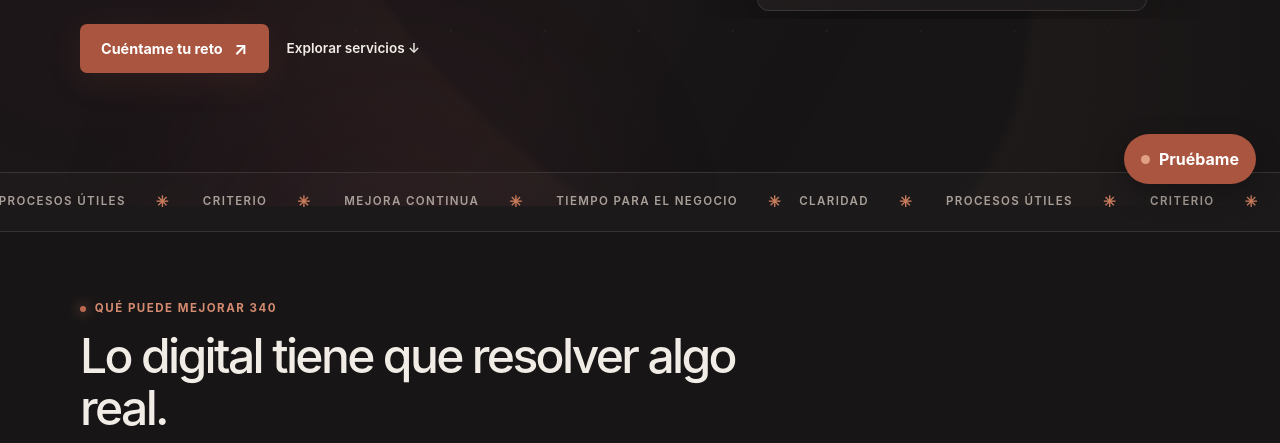
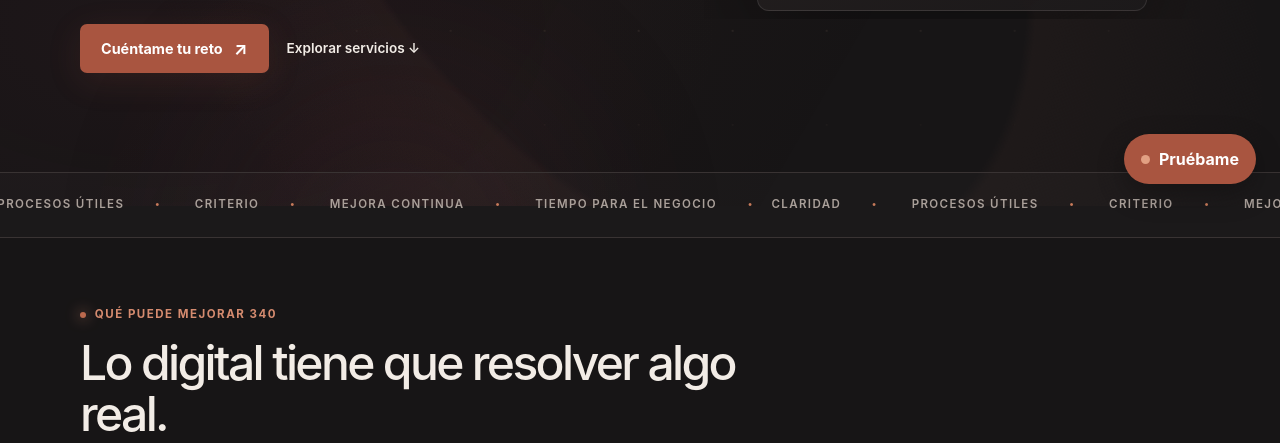
Before and after one commit to mikabastet/AU, a plain HTML site: page index.html in a window 1280 px wide. Shown: the part 594-1037 px from the top of the page. Drawn offline with Linux system fonts and the light colour scheme.

Commit message:
Cambia estrellas de cinta por puntos
Co-authored-by: Copilot <223556219+Copilot@users.noreply.github.com>

```diff
--- a/index.html
+++ b/index.html
@@ -197,7 +197,7 @@ h1 span{display:block;color:#ce8060}
 .marquee-track{display:flex;width:max-content;animation:marqueeSlide 32s linear infinite}
 .marquee-group{display:flex;align-items:center;gap:33px;padding:17px 17px 17px 0;white-space:nowrap}
 .marquee-item{display:flex;align-items:center;gap:30px;color:var(--muted);font-size:.72rem;font-weight:600;letter-spacing:.12em;text-transform:uppercase}
-.marquee-item::after{content:"✳";color:#c77a5a;font-size:.95rem}
+.marquee-item::after{content:"·";color:#c77a5a;font-size:1.2rem}
 .marquee:hover .marquee-track{animation-play-state:paused}
 .contact{padding:86px 0 92px}
 .contact-card{grid-template-columns:.82fr 1.18fr;gap:clamp(28px,6vw,80px);padding:clamp(26px,5vw,56px);border:1px solid #ffffff14;border-radius:14px;background:linear-gradient(135deg,#242020eF,#1b1919eF);box-shadow:0 30px 100px #0002}
```
